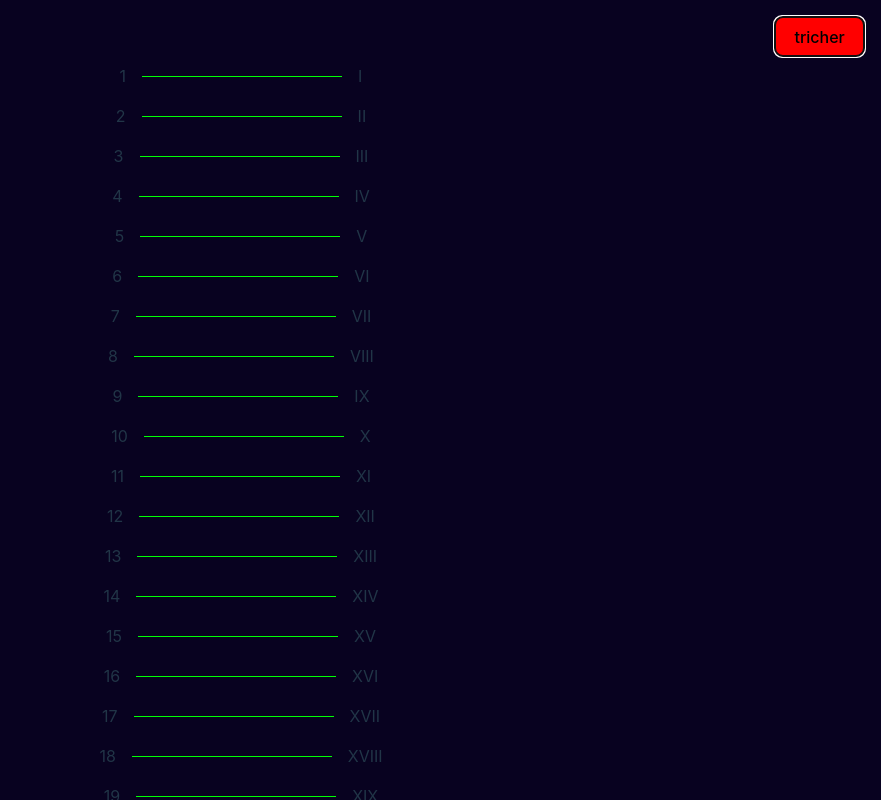
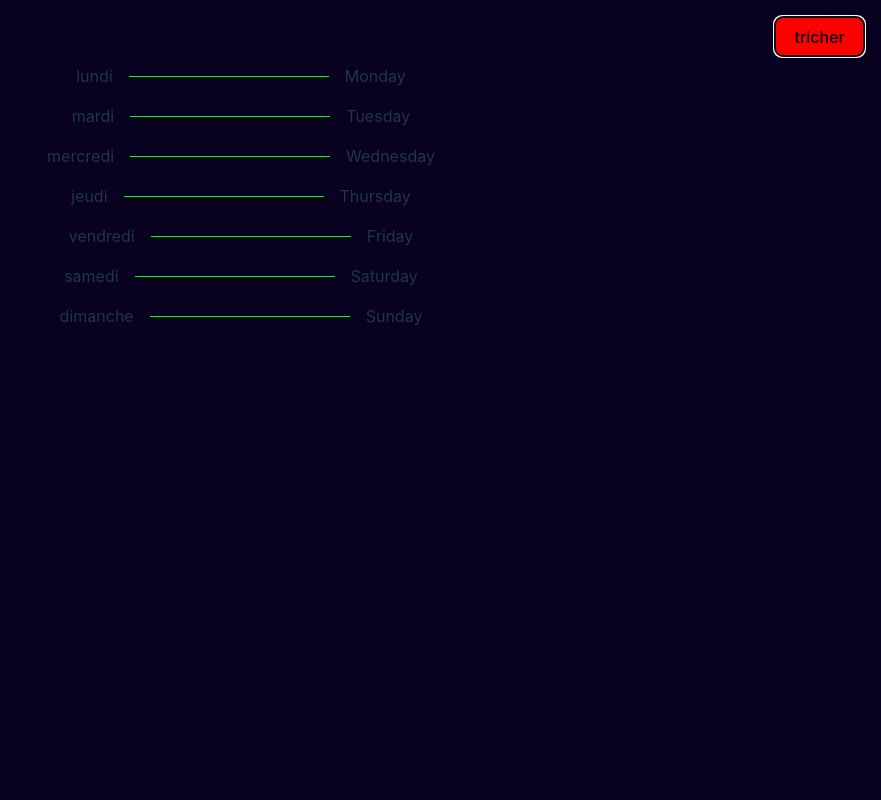
Before and after one commit to Oualid-CHAOUATI/react-learn-latin-numerals-, a React (Vite) app: page / in a window 1280 px wide. Both pictures are taken after a click on the button "tricher". Shown: the whole page, without its empty margins (399-1280 px from the left). Built offline with nearby package versions, Linux system fonts and the light colour scheme.

Commit message:
fix cheat bug

```diff
--- a/src/UI/Flex.tsx
+++ b/src/UI/Flex.tsx
@@ -13,7 +13,7 @@ type TFlexProps<T extends ElementType> = {
   isColumn?: true;
   gap?: string;
   As?: T;
-  doWrap?: true;
+  dontWrap?: true;
   justifyContent?: TjustifyAndAlign;
   alignItems?: TjustifyAndAlign;
 } & ComponentPropsWithoutRef<T>;
@@ -23,7 +23,7 @@ export const Flex = <T extends ElementType>({
   isColumn,
   gap = "1em",
   As,
-  doWrap,
+  dontWrap,
   alignItems,
   justifyContent,
   ...otherProps
@@ -31,7 +31,7 @@ export const Flex = <T extends ElementType>({
   const style = {
     display: "flex",
     flexDirection: isColumn && "column",
-    flexWrap: doWrap && "wrap",
+    flexWrap: (dontWrap && "nowrap") || "wrap",
     gap,
     justifyContent,
     alignItems,
--- a/src/components/Cheat/Cheat.tsx
+++ b/src/components/Cheat/Cheat.tsx
@@ -14,8 +14,8 @@ export function Cheat() {
   const { isOpenCheat } = useContext(LanguageContext) as TLanguageContext;
 
   const { gameMode } = useContext(GameContext) as TGameContext;
-  const questionsArray = gameMode == "days" ? arabNumbers : frenchDaysArray;
-  const answersArray = gameMode == "days" ? romanNumbers : englishDaysArray;
+  const questionsArray = gameMode == "days" ? frenchDaysArray : arabNumbers;
+  const answersArray = gameMode == "days" ? englishDaysArray : romanNumbers;
   if (!isOpenCheat) return null;
   return (
     <div className="cheat">
--- a/src/components/Header/Header.component.tsx
+++ b/src/components/Header/Header.component.tsx
@@ -5,8 +5,9 @@ import { Flex } from "../../UI/Flex";
 import { GameContext, TGameContext } from "../../Contexts/gameContext";
 import { TranslateText } from "../../utils/translate";
 export function Header() {
-  const { language, toggleLanguage, isOpenCheat, toggleIsOpenCheat } =
-    useContext(LanguageContext) as TLanguageContext;
+  const { language, toggleLanguage, toggleIsOpenCheat } = useContext(
+    LanguageContext
+  ) as TLanguageContext;
 
   const translate = TranslateText(language);
   const { toggleGameMode, gameMode } = useContext(GameContext) as TGameContext;
```
Also changed, not shown: 1 other file (tests, documents, lock files or other folders).
